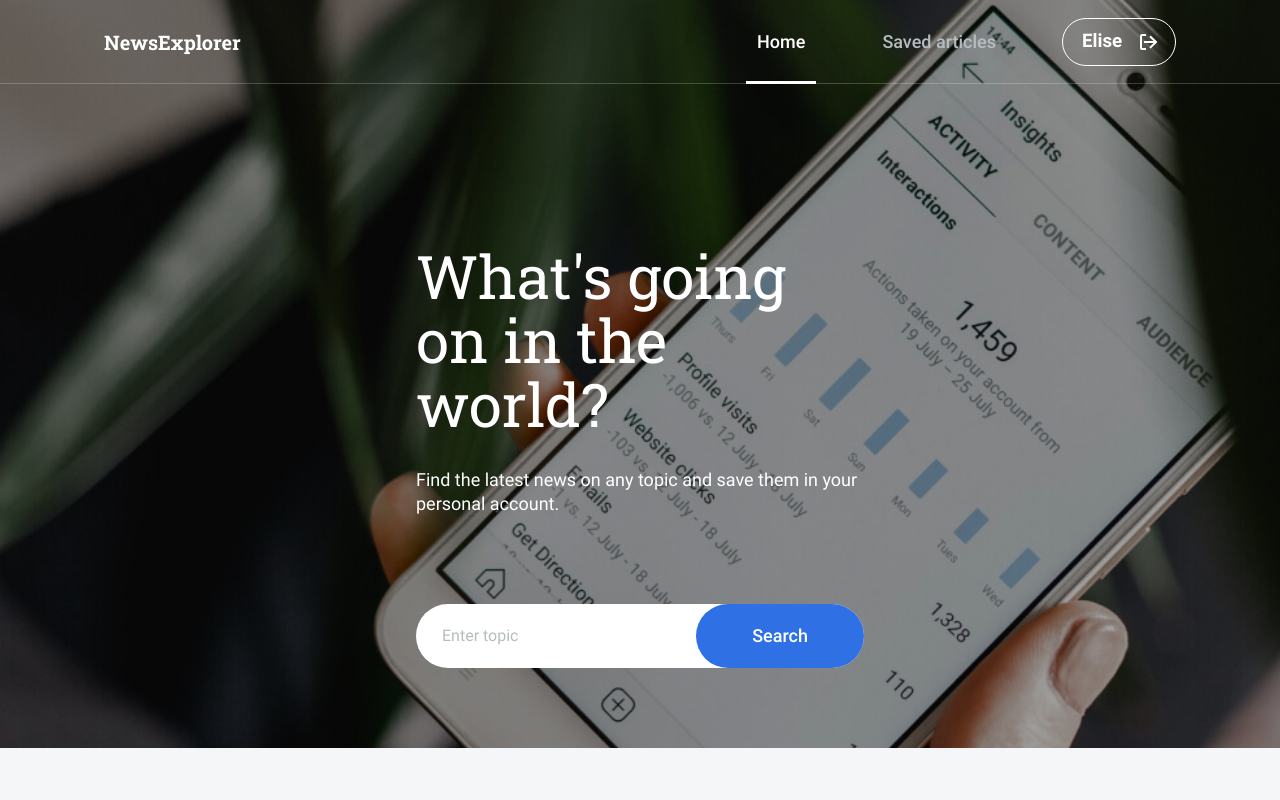
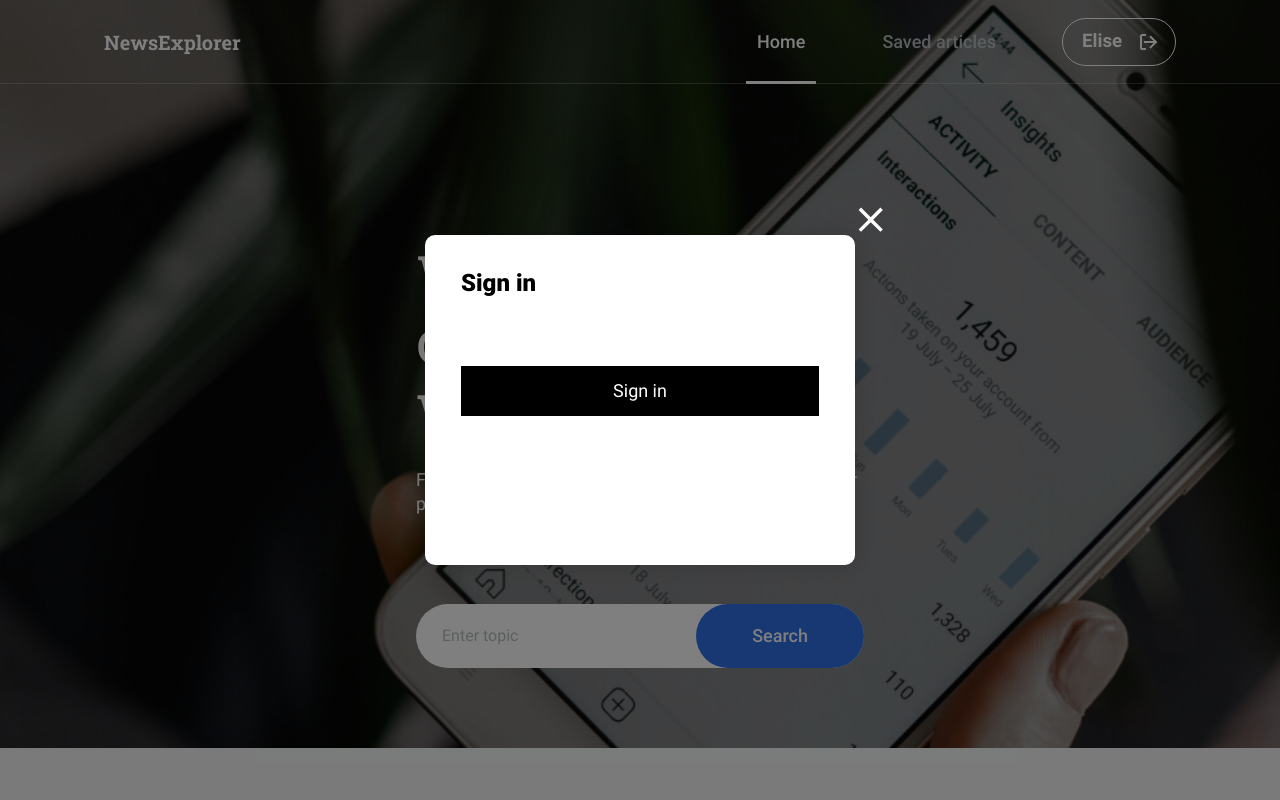
Before and after one commit to AmyRayDroui/news-explorer-frontend, a React (Create React App) app: page / in a window 1280 px wide. Shown: the top 800 px of the page. Built offline with nearby package versions, Linux system fonts and the light colour scheme.

Commit message:
Add initial popup format

```diff
--- a/src/components/App/App.js
+++ b/src/components/App/App.js
@@ -3,6 +3,7 @@ import { Routes, Route, useHistory } from 'react-router-dom';
 import Main from '../Main/Main';
 import SavedNews from '../SavedNews/SavedNews';
 import Footer from '../Footer/Footer';
+import PopupWithForm from '../PopupWithForm/PopupWithForm';
 
 function App() {
   return (
@@ -12,6 +13,9 @@ function App() {
         <Route path='/' element={<Main />} />
       </Routes>
       <Footer />
+      <PopupWithForm isOpen={true} onClose={null} onSubmit={null} name="signin" title="Sign in">
+
+      </ PopupWithForm>
     </div>
   );
 }
--- a/src/components/PopupWithForm/PopupWithForm.css
+++ b/src/components/PopupWithForm/PopupWithForm.css
@@ -0,0 +1,91 @@
+.popup {
+    visibility: hidden;
+    opacity: 0;
+    position: fixed;
+    min-width: 100vw;
+    min-height: 100vh;
+    top: 0;
+    left: 0;
+    background-color: rgba(0, 0, 0, .5);
+    display: flex;
+    justify-content: center;
+    align-items: center;
+    transition: visibility 0s linear 0.5s, opacity 0.5s linear;
+  }
+
+  .popup_visible {
+    visibility: visible;
+    opacity: 1;
+    transition-delay: 0s;
+  }
+
+  .popup__container {
+    position: relative;
+    min-width: 430px;
+    min-height: 330px;
+    box-sizing: border-box;
+    color: black;
+    background-color: white;
+    box-shadow: 0px 0px 25px rgba(0, 0, 0, 0.15);
+    border-radius: 10px;
+    padding: 34px 36px 37px;
+  }
+
+  .popup__close-button {
+    min-width: 25px;
+    min-height: 25px;
+    position: absolute;
+    top: -28px;
+    right: -28px;
+    background-color: transparent;
+    background-image: url(../../images/icons/close_icon.svg);
+    background-repeat: no-repeat;
+    background-position: center;
+    background-size: cover;
+    border: none;
+    transition: opacity .3s ease-in-out;
+  }
+
+  .popup__close-button:hover {
+    opacity: .6;
+    cursor: pointer;
+  }
+
+  .popup__title {
+    font-weight: 900;
+    font-size: 24px;
+    line-height: 1.2;
+    margin: 0 0 50px;
+  }
+
+  .popup__form {
+    display: flex;
+    flex-direction: column;
+  }
+
+  .popup__submit-button {
+    min-height: 50px;
+    color: white;
+    background-color: black;
+    border: none;
+    font-weight: normal;
+    font-size: 18px;
+    line-height: 1.22;
+    text-align: center;
+    margin-top: 18px;
+    cursor: pointer;
+    transition: opacity .3s ease-in-out;
+  }
+
+  .popup__submit-button:hover {
+    opacity: .8;
+  }
+
+  .popup__error {
+    color: red;
+    font-size: 12px;
+    line-height: 1.2;
+    opacity: 0;
+    padding: 0;
+    margin-bottom: 13px;
+  }
--- a/src/components/PopupWithForm/PopupWithForm.js
+++ b/src/components/PopupWithForm/PopupWithForm.js
@@ -0,0 +1,18 @@
+import './PopupWithForm.css';
+
+function PopupWithForm({children, isOpen, onClose, onSubmit, name, title}) {
+    return (
+      <div className={`popup popup_type_${name} ${isOpen ? 'popup_visible' : ''}`}>
+        <div className="popup__container">
+          <button type="button" className="popup__close-button" onClick={onClose} aria-label="Close popup" />
+          <h2 className="popup__title">{title}</h2>
+          <form onSubmit={onSubmit} className="popup__form" name={name}>
+            {children}
+            <button type="submit" className="popup__submit-button" aria-label="Submit">{title}</button>
+          </form>
+        </div>
+      </div>
+    );
+  }
+
+  export default PopupWithForm;
```
Also changed, not shown: src/images/icons/close_icon.svg (added).
